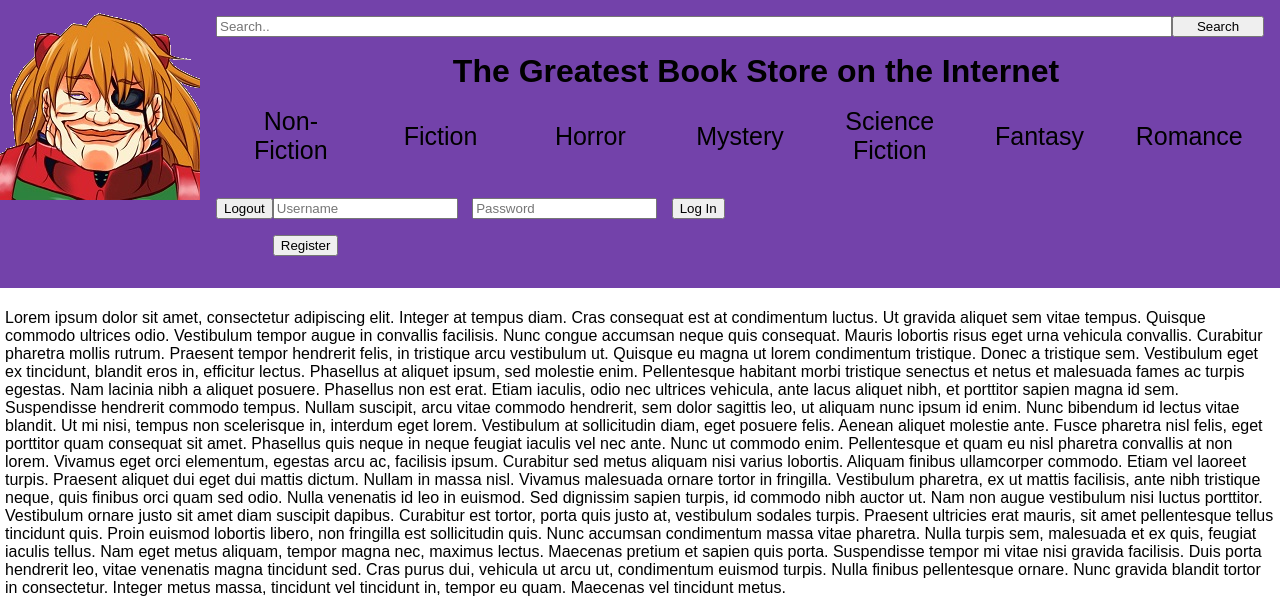
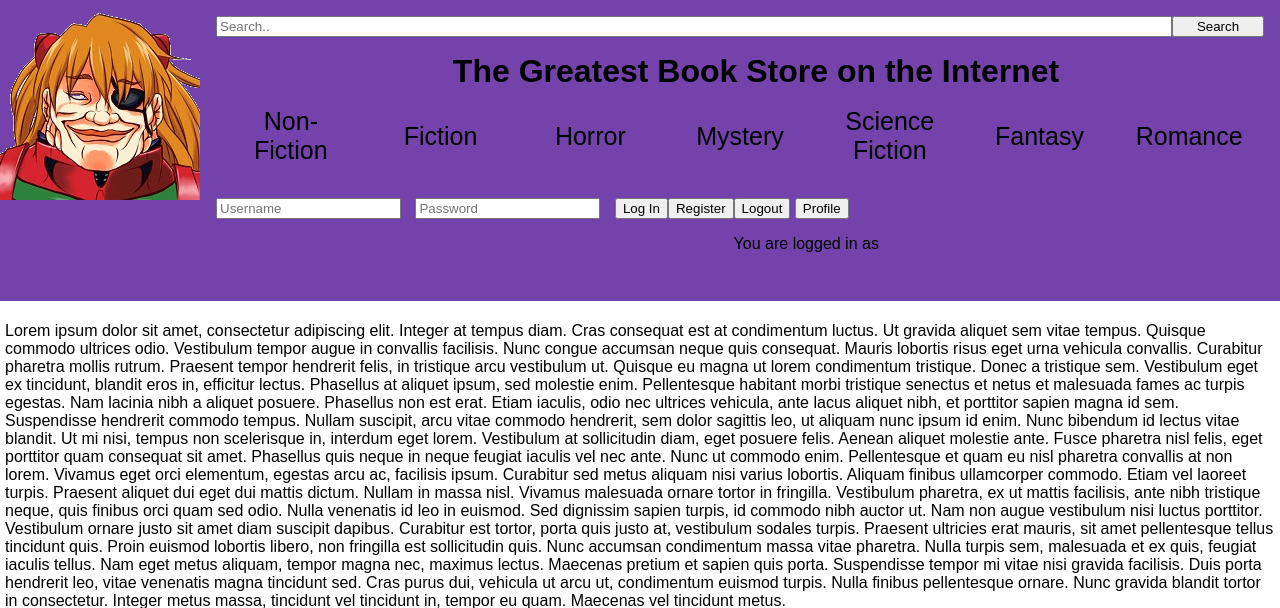
Before and after one commit to Thasaxom/COMP3340-Project, a PHP site: page / in a window 1280 px wide. Shown: the top 608 px of the page. Run offline with PHP 8.4, Linux system fonts and the light colour scheme.

Commit message:
profile integration

```diff
--- a/css/main.css
+++ b/css/main.css
@@ -49,6 +49,16 @@ div#loginarea {
 	padding: 1em;
 }
 
+div#loggedin {
+	display: flex;
+	flex-direction: row;
+}
+
+div#guest {
+	display: flex;
+	flex-direction: row;
+}
+
 input#searchbar {
 	flex-grow: 1;
 	flex-basis:88%;
--- a/index.php
+++ b/index.php
@@ -2,13 +2,14 @@
 
 	session_start();
 
-	$loggedin = false;
+	$loggedin = 0;
 	$email = "";
 
 	if(isset($_SESSION["loggedin"]) && $_SESSION["loggedin"] === true) {
-		$loggedin = true;
+		$loggedin = 1;
 		$email = $_SESSION["email"];
 	}
+
 ?>
 
 <html>
@@ -19,7 +20,8 @@
 		<meta charset="utf-8">
 		<meta http-equiv="X-UA-Compatible" content="IE=edge">
 		<meta name="viewport" content="width=device-width, initial-scale=1">
-	</head>
+		<script src="js/index.js"></script>
+</head>
 
 	<body onload="loginUI()">
 		<div id="container">
@@ -41,23 +43,7 @@
 						<button class="genrebutton">Fantasy</button>
 						<button class="genrebutton">Romance</button>
 					</div>
-					<script>
-						function loginUI() {
-
-							var loggedin = <?php echo $loggedin; ?>;
-							var email = '<? echo $email; ?>';
-							if (loggedin === 1) {
-								document.getElementById("guest").style.display = "none";
-								document.getElementById("loggedin").style.display = "block";
-							}
-						}
-					</script>
 					<div id="loginarea" >
-						<div id="loggedin">
-							<form action="logout.php">
-								<input type="submit" onclick="loginUI()" value="Logout">
-							</form>
-						</div>
 						<div id="guest">
 							<form action="login.inc.php" method="post">
 								<input id="userbar" name="email" type="text" placeholder="Username">
@@ -66,6 +52,13 @@
 							</form>
 							<form action="register.php">
 								<input type="submit" value="Register">
+							</form>
+						</div>
+						<div id="loggedin">
+							<form action="logout.php">
+								<input type="submit" onclick="loginUI()" value="Logout">
+								<input type="button" onclick="location.href='profile.php'" value="Profile">
+								<p>You are logged in as <?php echo $email;?></p>
 							</form>
 						</div>
 					</div>
--- a/js/index.js
+++ b/js/index.js
@@ -1,4 +1,14 @@
-function loginScript() {
-	var session = '<?php echo isset($_SESSION);?>';
-	if(session == true) document.getElementById("loginarea").innerHTML = "logged in";
+function loginUI() {
+
+	var loggedin = <?php echo $loggedin; ?>;
+	var email = '<? echo $email; ?>';
+
+	if (loggedin === 1) {
+		document.getElementById("guest").style.display = "none";
+		document.getElementById("loggedin").style.display = "flex";
+	}
+	else {
+		document.getElementById("guest").style.display = "flex";
+		document.getElementById("loggedin").style.display = "none";
+	}
 }
--- a/profile.pass.php
+++ b/profile.pass.php
@@ -19,7 +19,7 @@ if (isset($_POST['submit'])) {
     }
 
     $email = $_SESSION["email"];
-    $sqls = "select salt, upasshashed from users where uname = '$email'";
+    $sqls = "SELECT salt, upasshashed FROM USERS WHERE uname = '$email'";
 
     $salt = ''; // salt
     $up = ''; // phash
@@ -52,7 +52,7 @@ if (isset($_POST['submit'])) {
 
         if( hash_equals($hashpwd, $up)){
 
-            $sql = "UPDATE USERS SET upasshashed= '$newhashpwd' WHERE uname='$e'"; // sql query
+            $sql = "UPDATE USERS SET upasshashed= '$newhashpwd' WHERE uname='$email'"; // sql query
             mysqli_query($db, $sql);
             header("Location:  profile.php?update_pass=success");
             exit();
--- a/profile.php
+++ b/profile.php
@@ -23,6 +23,7 @@ session_start();
     <meta http-equiv="X-UA-Compatible" content="IE=edge">
     <title>Login</title>
     <meta name="viewport" content="width=device-width, initial-scale=1">
+	<link rel="stylesheet" type="text/css" href="css/main.css">
     <?php //include_once("cdn.php"); ?>
 </head>
 
--- a/register.php
+++ b/register.php
@@ -28,7 +28,7 @@
     <meta http-equiv="X-UA-Compatible" content="IE=edge">
     <title>Page Title</title>
     <meta name="viewport" content="width=device-width, initial-scale=1">
-    <link rel="stylesheet" type="text/css" media="screen" href="main.css">
+    <link rel="stylesheet" type="text/css" media="screen" href="css/main.css">
 
 </head>
 
```
